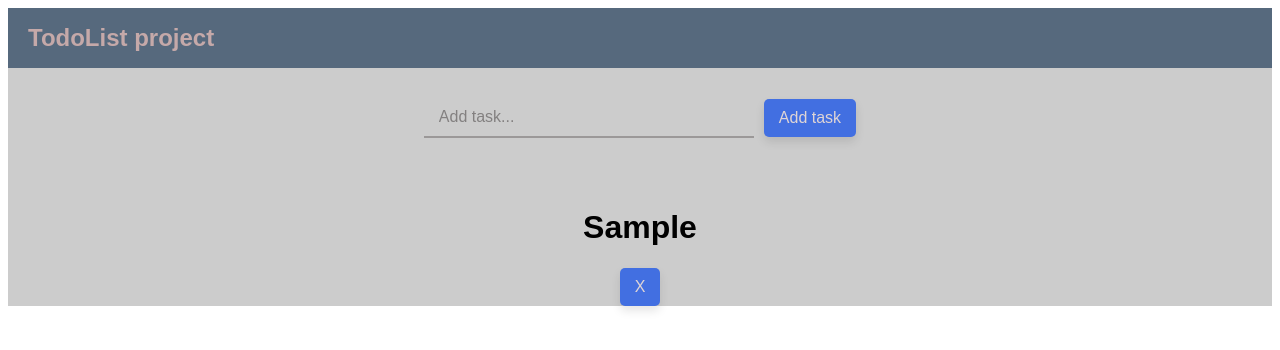
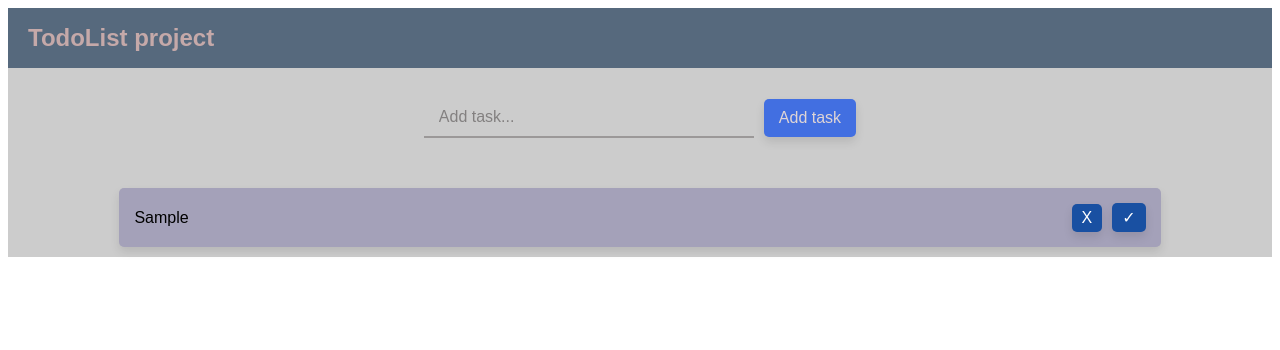
Before and after one commit to OcnaChann/Todolist, a React (Create React App) app: page / in a window 1280 px wide. Both pictures are taken after typing "Sample" into the empty fields and a click on the button "Add task". Shown: the top 350 px of the page. Built offline with nearby package versions, Linux system fonts and the light colour scheme.

Commit message:
Update App.js

```diff
--- a/src/App.js
+++ b/src/App.js
@@ -2,52 +2,75 @@ import './App.css';
 import { useState } from 'react';
 
 function App() {
-  const [Todolist, setTodolist] = useState([]);
+  const [todolist, setTodolist] = useState([]);
   const [newTask, setNewTask] = useState('');
 
   const handleNewChange = (event) => {
     setNewTask(event.target.value);
   };
 
-  const addTasks = () => {
+  const addTask = () => {
     const task = {
-      id: Todolist.length === 0 ? 1 : Todolist[Todolist.length -1].id +1,
-      task: newTask,
+      id: todolist.length === 0 ? 1 : todolist[todolist.length - 1].id + 1,
+      name: newTask,
+      completed: false,
     };
 
-    setTodolist([...Todolist, task]);
+    setTodolist([...todolist, task]);
     setNewTask('');
   };
 
   const deleteTask = (id) => {
-    setTodolist(Todolist.filter((task) => task.id !== id));
+    setTodolist(todolist.filter((task) => task.id !== id));
+  };
+
+  const completeTask = (id) => {
+    setTodolist(
+      todolist.map((task) => {
+        if (task.id === id) {
+          return { ...task, completed: true };
+        } else {
+          return task;
+        }
+      })
+    );
   };
 
   return (
-    <div className='App'>
+    <div className="App">
       <nav>
-        <div className='nav-wrapper'>
-          <a href='/' className='brand-logo'>
+        <div className="nav-wrapper">
+          <a href="/" className="brand-logo">
             TodoList project
           </a>
         </div>
       </nav>
-      <div className='container'>
-        <div className='addTask'>
+      <div className="container">
+        <div className="addTask">
           <input
             onChange={handleNewChange}
             onFocus={() => setNewTask('')}
             value={newTask}
-            placeholder='Add task...'
+            placeholder="Add task..."
           />
-          <button onClick={addTasks}>Add task</button>
+          <button onClick={addTask}>Add task</button>
         </div>
-        <div className='list'>
-          {Todolist.map((task) => {
+        <div className="list">
+          {todolist.map((task) => {
             return (
-              <div className='DeleteTask' key={task.id}>
-                <h1>{task.task}</h1>
-                <button onClick={() => deleteTask(task.id)}>X</button>
+              <div className="task" key={task.id}>
+                <div
+                  className={`taskName ${task.completed ? 'completed' : ''}`}
+                  onClick={() => completeTask(task.id)}
+                >
+                  {task.name}
+                </div>
+                <div className="actions">
+                  <button onClick={() => deleteTask(task.id)}>X</button>
+                  {!task.completed && (
+                    <button onClick={() => completeTask(task.id)}>✓</button>
+                  )}
+                </div>
               </div>
             );
           })}
@@ -56,4 +79,5 @@ function App() {
     </div>
   );
 }
+
 export default App;
```
